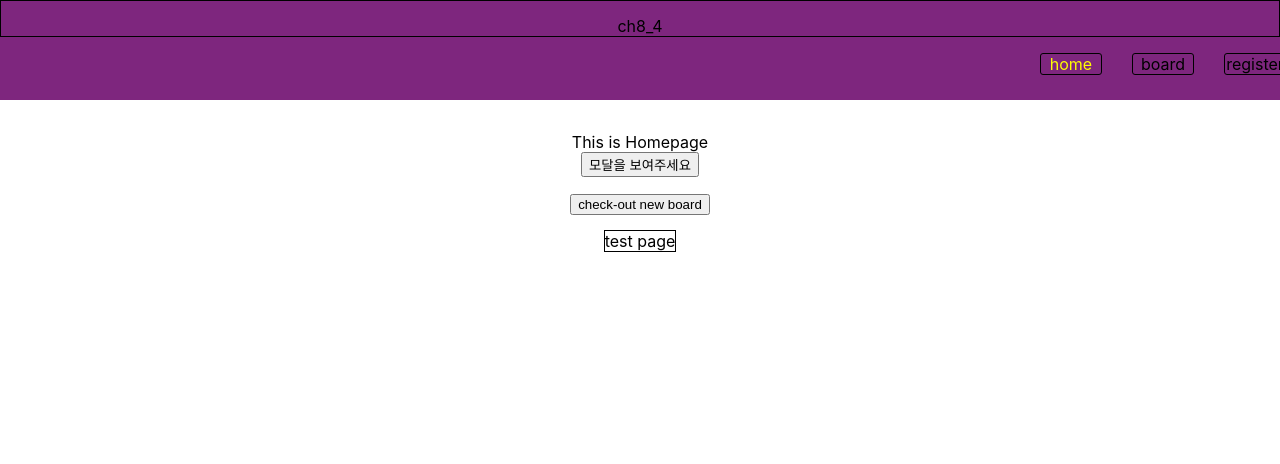
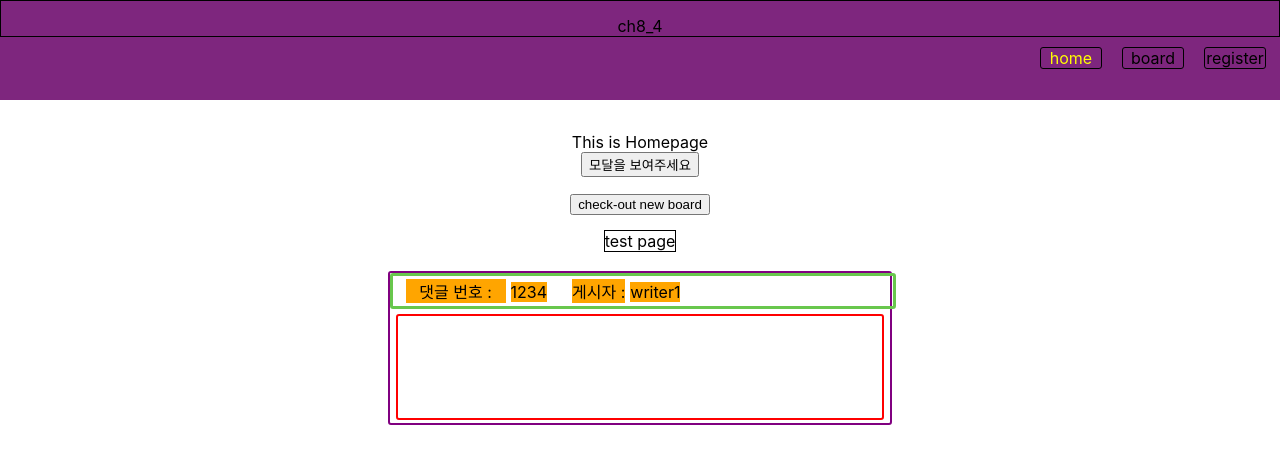
Before and after one commit to seohan1010/ch8_4_front, a React (Create React App) app: page / in a window 1280 px wide. Shown: the top 464 px of the page. Built offline with nearby package versions, Linux system fonts and the light colour scheme.

Commit message:
boardComment component build initiated

```diff
--- a/src/components/board/BoardDetail.js
+++ b/src/components/board/BoardDetail.js
@@ -1,6 +1,6 @@
 import classes from "./BoardDetail.module.css";
 import { useCallback, useRef, useState, useEffect } from "react";
-import { useNavigate } from "react-router-dom";
+import { useNavigate, Link } from "react-router-dom";
 
 const BoardDetail = ({ detail }) => {
   const [isValid, setIsValid] = useState(true);
@@ -9,22 +9,17 @@ const BoardDetail = ({ detail }) => {
   const [writer, setWriter] = useState("");
   const [content, setContent] = useState("");
 
+  useEffect(() => {
+    console.log("<<< detail is : ", detail);
+    setTitle(detail.title);
+    setWriter(detail.writer);
+    setContent(detail.content);
 
-
-  useEffect(
-    ()=>{
-      console.log('<<< detail is : ',detail)
-      setTitle(detail.title);
-      setWriter(detail.writer);
-      setContent(detail.content);
-    },[detail]
-  )
-
+  }, [detail]);
 
   const titleRef = useRef();
   const writerRef = useRef();
   const contentRef = useRef();
-
 
   const navigate = useNavigate();
 
@@ -103,7 +98,6 @@ const BoardDetail = ({ detail }) => {
       <div className={classes.board_detail_wrap}>
         <label htmlFor="title">title</label>
         <input
-
           type="text"
           name="title"
           className={classes.board_detail_title}
@@ -160,6 +154,14 @@ const BoardDetail = ({ detail }) => {
 
         <br />
       </div>
+
+      <p>
+        <Link to=".." relative="path">
+          Back
+        </Link>
+      </p>
+      {'this is for write comment'}
+      {'this is for comment'}
     </>
   );
 };
--- a/src/components/board/BoardList.module.css
+++ b/src/components/board/BoardList.module.css
@@ -1,33 +1,34 @@
-.menu_wrap{
-height:538px;
-width:150px;
-display:inline-block;
-border:1px solid black;
-top:-410px;
-left:-200px;
-position:relative;
-border-radius:3px;
-
+.page_wrap {
+  border: 5px solid black;
+  position: relative;
 }
 
-.board_list_ul{
-border:1px solid black;
-border-radius:3px;
-
+.menu_wrap {
+  height: 538px;
+  width: 150px;
+  display: inline-block;
+  border: 1px solid black;
+  transform: translate(-70px, -100px);
+  border-radius: 3px;
 }
 
-li{
+.board_list_ul {
+  position: relative;
+  display: inline-block;
+  border: 1px solid black;
+  border-radius: 3px;
+}
 
-border:1px solid black;
-margin:3px 10px 5px 1px ;
-margin-left: -15px;
-border-radius:3px;
+li {
+  border: 1px solid black;
+  margin: 3px 10px 5px 1px;
+  margin-left: -15px;
+  border-radius: 3px;
 }
 
 .test_wrap {
-  margin: auto;
-  border:3px solid black;
-  padding:20px;
+  border: 3px solid black;
+  padding: 20px;
   border-radius: 5px;
   height: 400px;
   width: 900px;
@@ -36,45 +37,40 @@ border-radius:3px;
   padding-bottom: 5px;
   display: inline-block;
   text-align: center;
-  position:relative;
-  transform:translateX(-50px);
+  position: relative;
+  transform: translateX(70px);
   max-width: 1000px;
 }
 
-
 .span {
+  position: relative;
   border: 1px solid black;
   border-radius: 3px;
   text-align: center;
-  margin: auto;
   height: 25px;
-  margin-top: 30px;
+  margin:auto;
   margin-bottom: 10px;
   width: 900px;
-  transform:translateX(30px);
+  transform: translateX(70px);
 }
-
 
 /*  span 정렬  */
 
-.span_writer{
-
-    transform:translateX(-200px);
-
+.span_writer {
+  transform: translateX(-200px);
 }
 
-.span_write_date{
-  transform:translateX(300px);
+.span_write_date {
+  transform: translateX(300px);
 }
 
-.span_title{
-
-  transform:translateX(90px);
-
+.span_title {
+  transform: translateX(90px);
 }
 
-
 .list_wrap {
+  position: relative;
+  display: inline-block;
   margin: auto;
   margin: 10px 0px 10px;
   border: 2px solid black;
@@ -94,70 +90,60 @@ border-radius:3px;
 span {
   display: inline-block;
   margin: 0px 100px 100px 0px;
-  margin-top:15;
-  width: fit-content ;
-  transform:translateX(50px);
-
+  margin-top: 15;
+  width: fit-content;
+  transform: translateX(50px);
 }
 
 .button {
-
   position: absolute;
-  display:inline-block;
-  border-radius:5px;
+  display: inline-block;
+  border-radius: 5px;
   background-color: rgb(146, 87, 146);
   font-size: medium;
-  bottom:12px;
-  right:6px;
-  height:35px;
-  width:100px;
+  bottom: 12px;
+  right: 6px;
+  height: 35px;
+  width: 100px;
 }
-
 
 /* 이게 되네..... */
 
-.table_td_title:hover{
-  color:greenyellow;
+.table_td_title:hover {
+  color: greenyellow;
 }
-
 
 /* table css */
 
-.table_wrap{
-
-  border-top:2px solid black;
-  border-bottom:1px solid black;
-   width:900px;
-   margin:auto;
-
+.table_wrap {
+  position: relative;
+  display:inline-block;
+  border-top: 2px solid black;
+  border-bottom: 1px solid black;
+  margin: auto;
 }
-
 
 tr:nth-child(even) {
   background-color: #f0f0f070;
 }
 
-.table_tr{
-border-top:2px solid black;
-border:10px solid black;
-
-
+.table_tr {
+  border-top: 2px solid black;
+  border: 10px solid black;
 }
 
-.table_td_title{
-
-  width:450px;
-
+.table_td_title {
+  width: 450px;
 }
 
-.table_td{
-  border-top:1px solid black  ;
-  height:30px;
-  margin:0%;
-  padding:0px 0px 0px 0px ;
+.table_td {
+  border-top: 1px solid black;
+  height: 30px;
+  margin: 0%;
+  padding: 0px 0px 0px 0px;
 }
 
-.td_link:hover{
-  color:green;
- font-size:17px;
+.td_link:hover {
+  color: green;
+  font-size: 17px;
 }
--- a/src/components/board/BoardSearch.module.css
+++ b/src/components/board/BoardSearch.module.css
@@ -1,35 +1,32 @@
-.board_search_form{
-margin:auto;
-margin-top:50px;
-padding-top:20px;
-border-radius:5px;
-border :1px solid black;
-width:900px;
-height:50px;
-transform:translateX(32px);
-display:inline-block;
+.board_search_form {
+  margin: auto;
+  margin-top: 50px;
+  padding-top: 20px;
+  border-radius: 5px;
+  border: 1px solid black;
+  width: 900px;
+  height: 50px;
+  transform: translateX(70px);
+  display: inline-block;
 }
 
-.select{
-transform:translateX(-25px);
-width:100px;
-height:30px;
-font-size:15px ;
+.select {
+  transform: translateX(-25px);
+  width: 100px;
+  height: 30px;
+  font-size: 15px;
 }
 
-.input{
-
-    height:25px;
-    width:300px;
-    border:2px solid purple;
-    border-radius:3px;
-
+.input {
+  height: 25px;
+  width: 300px;
+  border: 2px solid purple;
+  border-radius: 3px;
 }
 
-.button{
-margin-left:25px;
-height:30px;
-width:50px;
-font-size:15px;
-
+.button {
+  margin-left: 25px;
+  height: 30px;
+  width: 50px;
+  font-size: 15px;
 }
--- /dev/null
+++ b/src/components/comment/BoardComment.js
@@ -0,0 +1,19 @@
+import classes from "./BoardComment.module.css";
+
+const BoardComment = (props) => {
+  return (
+    <>
+      <div className={classes.comment_wrap}>
+        <div className={classes.comment_header}>
+          <span className={classes.bno_span}> {"댓글 번호 : "}</span>
+          <span className={classes.bno_number_span}>{"1234"}</span>
+          <span className={classes.comment_writer_span_1}>{"게시자 : "}</span>
+          <span className={classes.comment_writer_span_2}>{"writer1"}</span>
+        </div>
+        <input type="text" className={classes.comment_content_wrap} />
+      </div>
+    </>
+  );
+};
+
+export default BoardComment;
--- /dev/null
+++ b/src/components/comment/BoardComment.module.css
@@ -0,0 +1,57 @@
+.comment_wrap {
+  border: 2px solid purple;
+  border-radius: 3px;
+  width: 500px;
+  height: 150px;
+  margin: auto;
+  margin-top: 20px;
+  margin-bottom: 20px;
+}
+
+.comment_header {
+  border: 3px solid rgb(104, 199, 77);
+  border-radius: 3px;
+  width: 500px;
+  height: 30px;
+}
+
+.bno_span {
+  display: inline-block;
+  width: 100px;
+  margin-right: 5px;
+  margin-top: 3px;
+  border: 1px soild black;
+  background-color: orange;
+  transform: translateX(-60px);
+}
+
+.bno_number_span {
+  display: inline-block;
+  margin-right: 5px;
+  margin-top: 3px;
+  border: 1px soild black;
+  background-color: orange;
+  transform: translateX(-60px);
+}
+
+.comment_writer_span_1 {
+  display: inline-block;
+  margin-right: 5px;
+  background-color: orange;
+  transform: translateX(-40px);
+}
+
+.comment_writer_span_2 {
+  display: inline-block;
+  transform: translateX(-40px);
+  background-color: orange;
+}
+
+.comment_content_wrap {
+  border: 2px solid red;
+  border-radius: 3px;
+  width: 480px;
+  height: 100px;
+  margin: auto;
+  margin-top: 5px;
+}
--- a/src/components/navigation/Navigation.js
+++ b/src/components/navigation/Navigation.js
@@ -10,7 +10,7 @@ return(
     <div className={classes.navigation_wrap}>
             <div className={classes.title}><Link to={'/'} className={classes.title_anchior_tag} >ch8_4</Link></div>
 
-            <ul>
+            <ul className={classes.button_wrap}>
 
                  <List className={classes.li_first} href={'/'} content={'home'} />
                  <List className={classes.li_second} href={'/board'} content={'board'} />
--- a/src/components/navigation/Navigation.module.css
+++ b/src/components/navigation/Navigation.module.css
@@ -25,14 +25,20 @@ object-position: center top; */
   max-width: 100%;
 }
 
-
+.button_wrap {
+  margin: auto;
+  margin-top: 10px;
+  position: absolute;
+  display: inline-block;
+  transform: translateX(1000px);
+}
 
 .li_first {
   margin: auto;
   border: 1px solid black;
   border-radius: 3px;
   width: 60px;
-  transform: translateX(1000px);
+  margin-right: 20px;
   display: inline-block;
   color: black;
   text-align: center;
@@ -40,10 +46,11 @@ object-position: center top; */
 
 .li_second {
   margin: auto;
+  margin-right: 20px;
   border: 1px solid black;
   border-radius: 3px;
   width: 60px;
-  transform: translateX(1030px);
+
   justify-self: right;
   display: inline-block;
   color: black;
@@ -55,26 +62,19 @@ object-position: center top; */
   border: 1px solid black;
   border-radius: 3px;
   width: 60px;
-  transform: translateX(1060px);
   display: inline-block;
   color: black;
   text-align: center;
 }
 
- .li_third:hover{
-
+.li_third:hover {
   background-color: rgb(98, 149, 132);
-
 }
 
-.li_first:hover{
-
+.li_first:hover {
   background-color: rgb(98, 149, 132);
-
 }
 
-.li_second:hover{
-
+.li_second:hover {
   background-color: rgb(98, 149, 132);
-
 }
--- a/src/pages/BoardDetailPage.js
+++ b/src/pages/BoardDetailPage.js
@@ -15,11 +15,7 @@ const data = useLoaderData();
 
 
       <BoardDetail detail={data} />
-      <p>
-        <Link to=".." relative="path">
-          Back
-        </Link>
-      </p>
+
     </>
   );
 };
--- a/src/pages/HomePage.js
+++ b/src/pages/HomePage.js
@@ -1,6 +1,7 @@
 import { Fragment, useState } from "react";
 import { useNavigate } from "react-router-dom";
 import ModalContent from "../components/part/modalcontent/ModalContent";
+import BoardComment from "../components/comment/BoardComment";
 
 const Test = () => {
   const navigate = useNavigate();
@@ -30,6 +31,7 @@ const Test = () => {
         test page
       </a>
       {modalIsShown && <ModalContent onClose={hideModalHandler} />}
+      {<BoardComment />}
     </Fragment>
   );
 };
```
Also changed, not shown: src/components/board/BoardList.js (+14 -14 lines), public/logo192.png (deleted), public/logo512.png (deleted).
